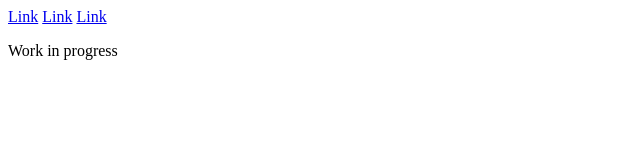
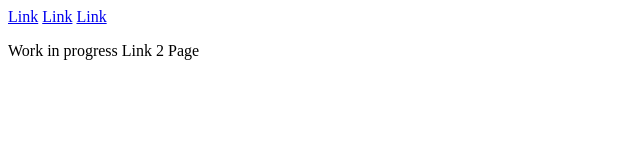
Before and after one commit to ScottyBoy513/Intellectual-Property-Protection, a plain HTML site: page link2.html in a window 1280 px wide. Shown: the full height of the page, 0-640 px from the left. Drawn offline with Linux system fonts and the light colour scheme.

Commit message:
Update link2.html

```diff
--- a/link2.html
+++ b/link2.html
@@ -4,7 +4,7 @@
 <a href="link1.html">Link</a>
 <a href="link2.html">Link</a>
 <a href="link3.html">Link</a>
-<p> Work in progress </p>
+<p> Work in progress Link 2 Page</p>
 </div>
 </body>
 </html>
```
